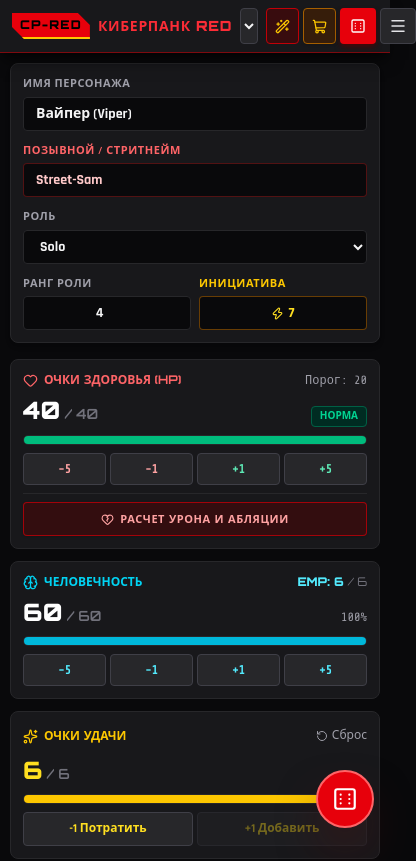
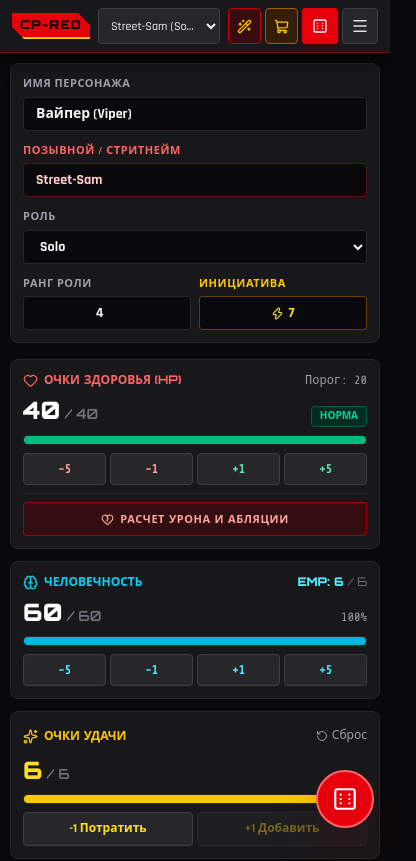
Before and after one commit to Alvetore/CyberpunkREDCharSheet, a React (Vite) app: page / in a window 390 px wide. Shown: the top 861 px of the page, 416 px wide, since content can reach past the window. Built offline with nearby package versions, Linux system fonts and the light colour scheme.

Commit message:
style: optimize responsive UI fitting for mobile, tablet and desktop screens

```diff
--- a/index.html
+++ b/index.html
@@ -3,14 +3,14 @@
   <head>
     <meta charset="UTF-8" />
     <link rel="icon" type="image/svg+xml" href="./vite.svg" />
-    <meta name="viewport" content="width=device-width, initial-scale=1.0" />
+    <meta name="viewport" content="width=device-width, initial-scale=1.0, viewport-fit=cover" />
     <title>Cyberpunk RED — Interactive Character Sheet</title>
     <!-- Google Fonts: Orbitron, Rajdhani, Share Tech Mono -->
     <link rel="preconnect" href="https://fonts.googleapis.com">
     <link rel="preconnect" href="https://fonts.gstatic.com" crossorigin>
     <link href="https://fonts.googleapis.com/css2?family=Orbitron:wght@400;600;700;900&family=Rajdhani:wght@500;600;700&family=Share+Tech+Mono&display=swap" rel="stylesheet">
   </head>
-  <body class="bg-zinc-950 text-zinc-100 min-h-screen selection:bg-red-600 selection:text-white font-rajdhani">
+  <body class="bg-zinc-950 text-zinc-100 min-h-screen selection:bg-red-600 selection:text-white font-rajdhani overflow-x-hidden w-full max-w-full">
     <div id="root"></div>
     <script type="module" src="./src/main.tsx"></script>
   </body>
--- a/src/App.tsx
+++ b/src/App.tsx
@@ -326,7 +326,7 @@ export const App: React.FC = () => {
   if (!activeChar) return null;
 
   return (
-    <div className="min-h-screen bg-zinc-950 text-zinc-100 flex flex-col font-rajdhani selection:bg-red-600 selection:text-white">
+    <div className="min-h-screen bg-zinc-950 text-zinc-100 flex flex-col font-rajdhani selection:bg-red-600 selection:text-white overflow-x-hidden w-full max-w-full">
       {/* Top Navbar */}
       <Header
         characters={characters}
@@ -352,7 +352,7 @@ export const App: React.FC = () => {
       />
 
       {/* Main Container */}
-      <main className="flex-1 max-w-7xl w-full mx-auto p-2.5 sm:p-4 md:p-5 space-y-4 pb-24 sm:pb-8">
+      <main className="flex-1 max-w-7xl w-full mx-auto p-2.5 sm:p-4 md:p-5 space-y-4 pb-24 sm:pb-8 min-w-0">
         {/* Core Stats always visible on top */}
         <StatsSection
           character={activeChar}
--- a/src/components/Header.tsx
+++ b/src/components/Header.tsx
@@ -101,7 +101,7 @@ export const Header: React.FC<HeaderProps> = ({
           <div className="bg-red-600 text-black font-black px-2 sm:px-2.5 py-1 text-xs sm:text-base tracking-widest clip-cyber font-orbitron uppercase border-b-2 border-yellow-400">
             CP-RED
           </div>
-          <div>
+          <div className="hidden sm:block">
             <h1 className="font-orbitron font-extrabold text-sm sm:text-base md:text-lg tracking-wider text-red-500 uppercase flex items-center gap-1.5">
               <span>{t.appTitle}</span>
               <span className="text-xs font-rajdhani font-semibold text-zinc-400 hidden xl:inline">
@@ -112,7 +112,7 @@ export const Header: React.FC<HeaderProps> = ({
         </div>
 
         {/* Center: Character Switcher Dropdown */}
-        <div className="flex items-center gap-1.5 flex-1 max-w-[200px] sm:max-w-[260px] md:max-w-[280px]">
+        <div className="flex items-center gap-1.5 flex-1 min-w-0 max-w-[150px] xs:max-w-[200px] sm:max-w-[260px] md:max-w-[280px]">
           <select
             value={activeChar.id}
             onChange={(e) => {
@@ -130,7 +130,7 @@ export const Header: React.FC<HeaderProps> = ({
         </div>
 
         {/* Quick Primary Actions (Visible on Mobile & Desktop) */}
-        <div className="flex items-center gap-1 sm:gap-1.5">
+        <div className="flex items-center gap-1 sm:gap-1.5 shrink-0">
           {/* Character Wizard */}
           <button
             onClick={() => {
--- a/src/components/WeaponsSection.tsx
+++ b/src/components/WeaponsSection.tsx
@@ -697,12 +697,12 @@ export const WeaponsSection: React.FC<WeaponsSectionProps> = ({
               </div>
 
               {/* Style selector pills */}
-              <div className="flex items-center gap-1 bg-zinc-950 p-1 rounded-lg border border-zinc-800">
+              <div className="flex items-center gap-1 bg-zinc-950 p-1 rounded-lg border border-zinc-800 overflow-x-auto touch-pan-x scrollbar-none max-w-full flex-wrap sm:flex-nowrap">
                 {(['Karate', 'Judo', 'Taekwondo', 'Aikido'] as MartialArtsStyle[]).map((st) => (
                   <button
                     key={st}
                     onClick={() => handleSelectMaStyle(st)}
-                    className={`px-2.5 py-1 text-xs font-orbitron font-bold rounded transition ${
+                    className={`px-2.5 py-1 text-xs font-orbitron font-bold rounded transition shrink-0 ${
                       currentMaStyle === st
                         ? 'bg-cyan-600 text-white shadow'
                         : 'text-zinc-400 hover:text-zinc-200'
```
